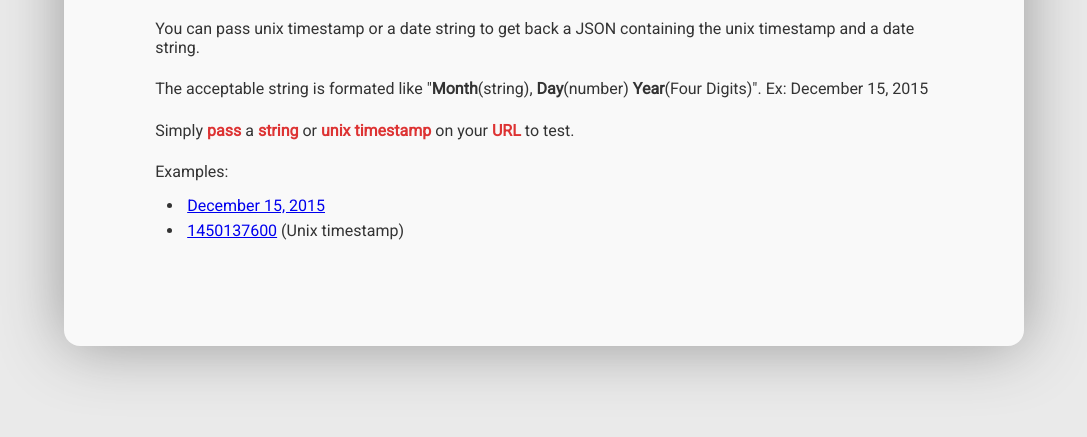
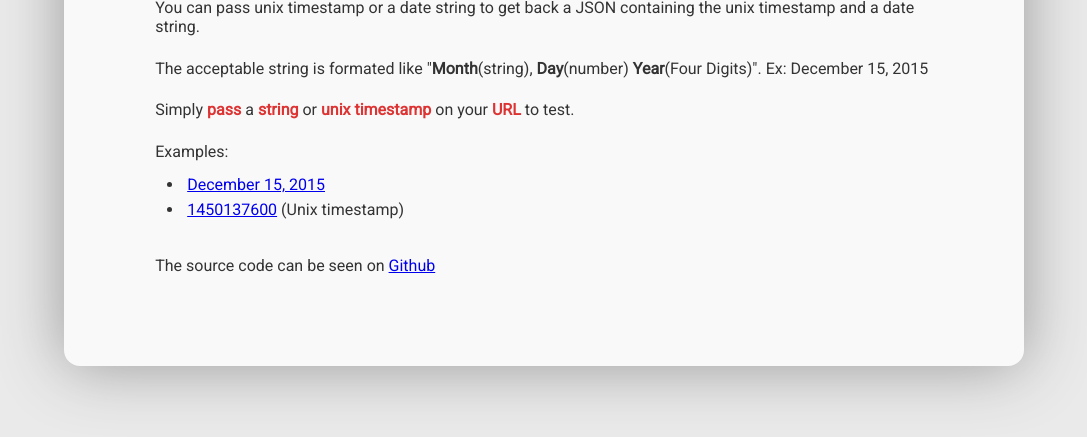
Before and after one commit to rxrossi/timestamp-microservice, a website: page public/index.html in a window 1280 px wide. Shown: the part 319-756 px from the top of the page, without its empty margins (96-1183 px from the left). Drawn offline with Linux system fonts and the light colour scheme.

Commit message:
modified the index.html

```diff
--- a/public/index.html
+++ b/public/index.html
@@ -73,6 +73,9 @@
 							<li><a href="/1450137600">1450137600</a> (Unix timestamp)</li>
 						</ul>
 				</p>
+				<p>
+					The source code can be seen on <a href=" https://github.com/rxrossi/timestamp-microservice">Github</a>
+				</p>
 			</div>
 
 		</body>
```
